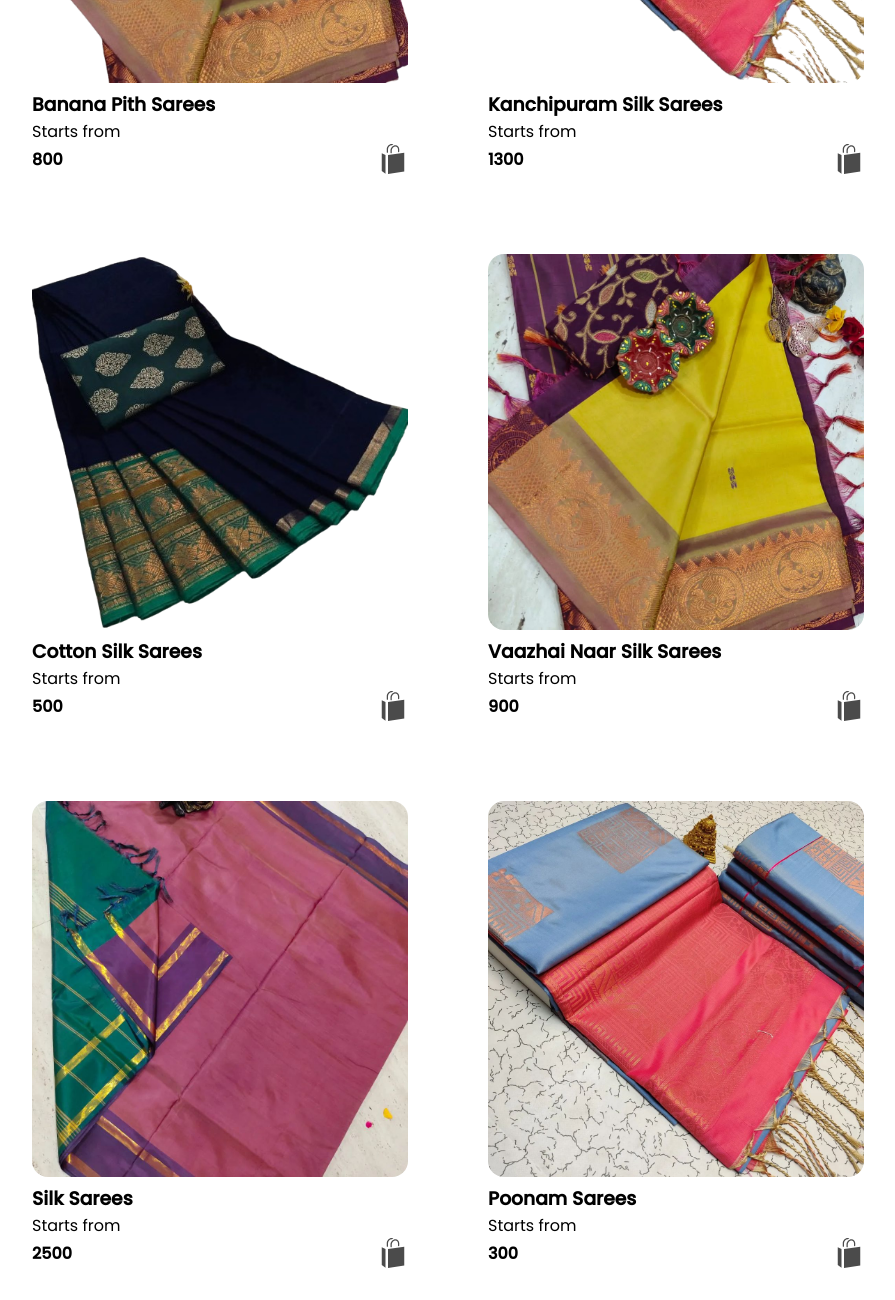
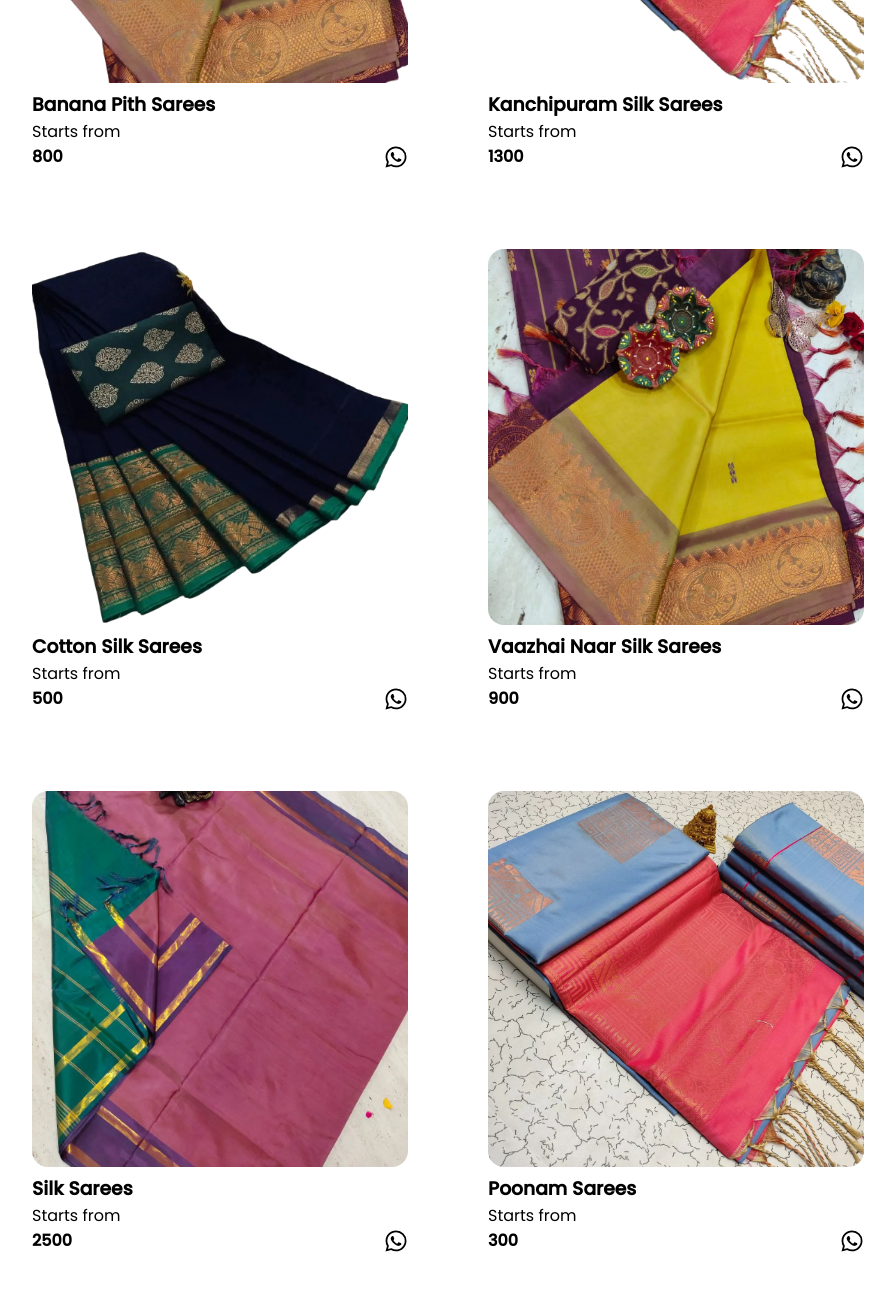
Before and after one commit to gaqlaxy/Page-Transitions, a plain HTML site: page product-page.html in a window 1280 px wide. Shown: the part 642-1942 px from the top of the page, without its empty margins (192-1087 px from the left). Drawn offline with nearby package versions, Linux system fonts and the light colour scheme.

Commit message:
Modified Images

```diff
--- a/product-page.html
+++ b/product-page.html
@@ -40,7 +40,8 @@
                 <p>Starts from</p>
                 <div class="price">
                     <h4>800</h4>
-                    <img src="images/product-cart.svg" alt="" class="product-cart">
+                    <img src="Nesavaruvi Images/logo-whatsapp.svg" alt="" class="product-cart">
+
                 </div>
             </div>
             <div class="card">
@@ -49,7 +50,8 @@
                 <p>Starts from</p>
                 <div class="price">
                     <h4>1300</h4>
-                    <img src="images/product-cart.svg" alt="" class="product-cart">
+                    <img src="Nesavaruvi Images/logo-whatsapp.svg" alt="" class="product-cart">
+
                 </div>
             </div>
             <div class="card">
@@ -58,7 +60,8 @@
                 <p>Starts from</p>
                 <div class="price">
                     <h4>500</h4>
-                    <img src="images/product-cart.svg" alt="" class="product-cart">
+                    <img src="Nesavaruvi Images/logo-whatsapp.svg" alt="" class="product-cart">
+
                 </div>
             </div>
             <div class="card">
@@ -67,7 +70,8 @@
                 <p>Starts from</p>
                 <div class="price">
                     <h4>900</h4>
-                    <img src="images/product-cart.svg" alt="" class="product-cart">
+                    <img src="Nesavaruvi Images/logo-whatsapp.svg" alt="" class="product-cart">
+
                 </div>
             </div>
             <div class="card">
@@ -76,7 +80,8 @@
                 <p>Starts from</p>
                 <div class="price">
                     <h4>2500</h4>
-                    <img src="images/product-cart.svg" alt="" class="product-cart">
+                    <img src="Nesavaruvi Images/logo-whatsapp.svg" alt="" class="product-cart">
+
                 </div>
             </div>
             <div class="card">
@@ -85,7 +90,7 @@
                 <p>Starts from</p>
                 <div class="price">
                     <h4>300</h4>
-                    <img src="images/product-cart.svg" alt="" class="product-cart">
+                    <img src="Nesavaruvi Images/logo-whatsapp.svg" alt="" class="product-cart">
                 </div>
             </div>
         </div>
--- a/style.css
+++ b/style.css
@@ -165,6 +165,16 @@ nav{
   /* color: #cf711f; */
   border-bottom: 1px solid transparent;
 }
+.product-cart{
+  width: 24px;
+  height: 24px;
+  cursor: pointer;
+}
+.shopping-bag{
+  width: 24px;
+  height: 24px;
+  cursor: pointer;
+}
 
 /* MEDIA QUERIES */
 @media screen and (max-width: 768px) {
```
Also changed, not shown: Nesavaruvi Images/logo-whatsapp.svg (added).
